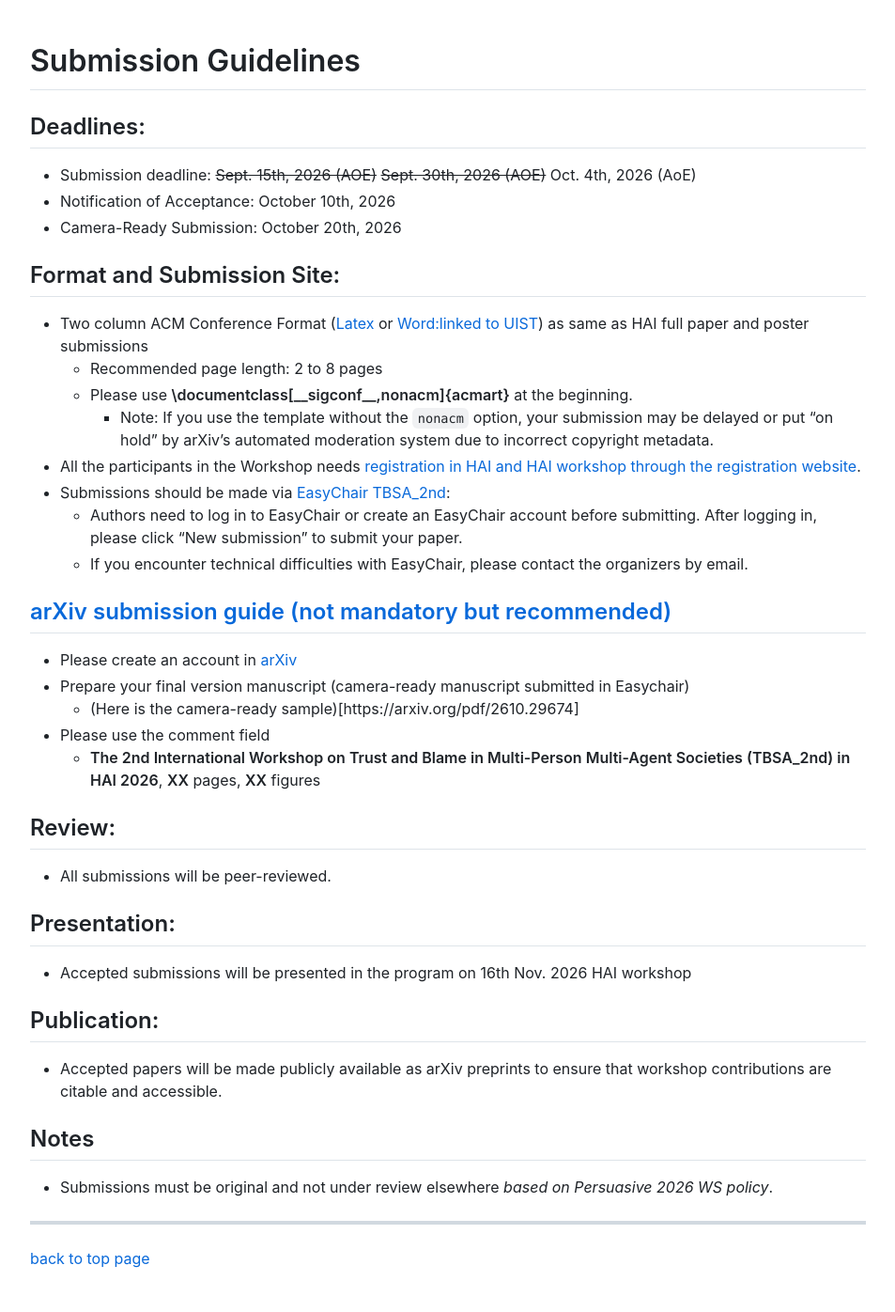
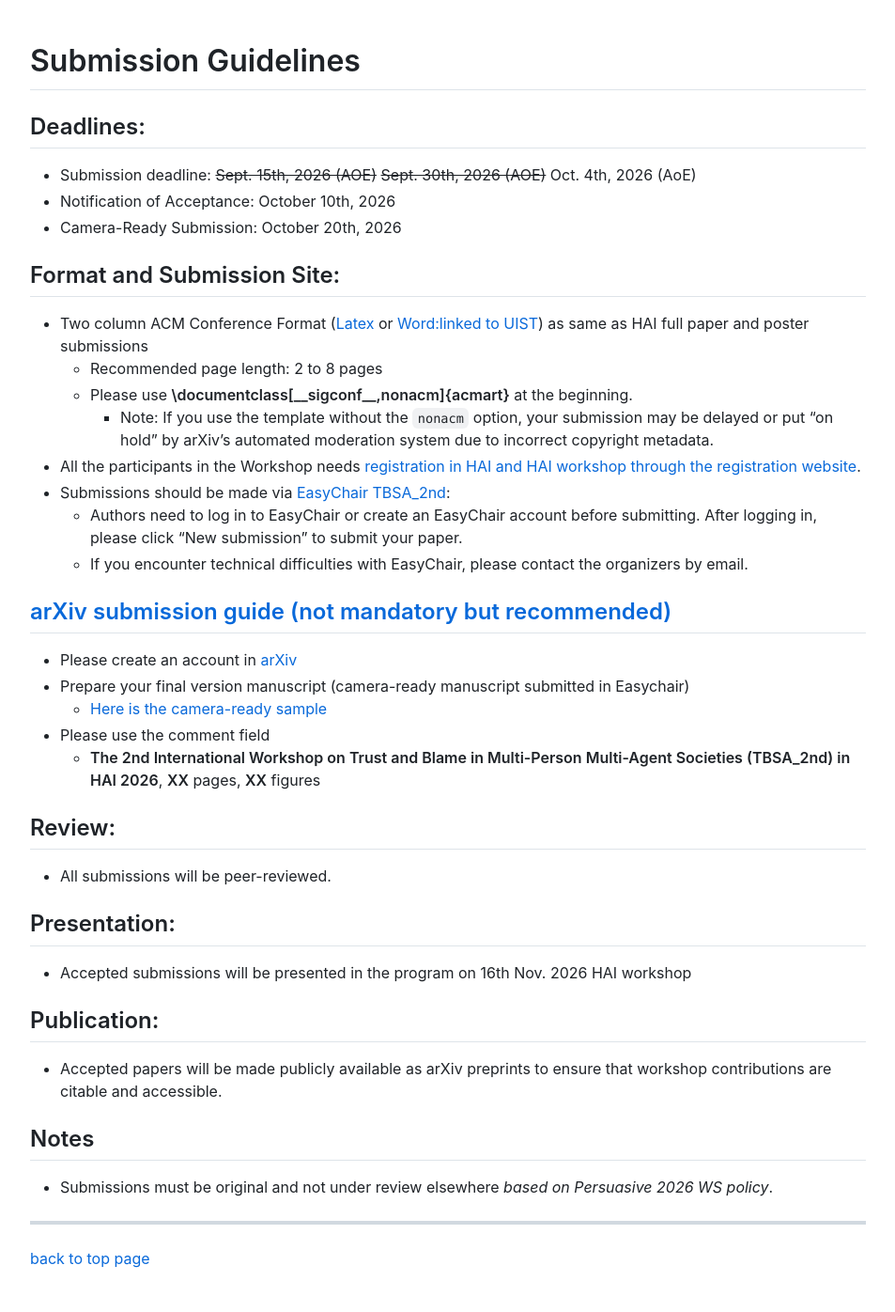
Before and after one commit to virtualcom-designlab/TBSA2026, a Jekyll site: the page built from submission.md, in a window 1280 px wide. Shown: the whole page at 94% size, without its empty margins (163-1116 px from the left). Built offline with Jekyll 4.4.1, drawn with Linux system fonts in a browser that asks for light colours; our own code applies the rules of GitHub Pages for plain Markdown files.

Commit message:
Update submission.md

```diff
--- a/submission.md
+++ b/submission.md
@@ -31,7 +31,7 @@ https://easychair.org/conferences/submission_new?a=37559240
 ## <a href="#aboutarxiv">arXiv submission guide (not mandatory but recommended)</a>
 - Please create an account in [arXiv](https://arxiv.org/)
 - Prepare your final version manuscript (camera-ready manuscript submitted in Easychair)
-  - (Here is the camera-ready sample)[https://arxiv.org/pdf/2610.29674]
+  - [Here is the camera-ready sample](https://arxiv.org/pdf/2610.29674)
 - Please use the comment field
   - **The 2nd International Workshop on Trust and Blame in Multi-Person Multi-Agent Societies (TBSA_2nd) in HAI 2026**, __XX__ pages, __XX__ figures
 
```
